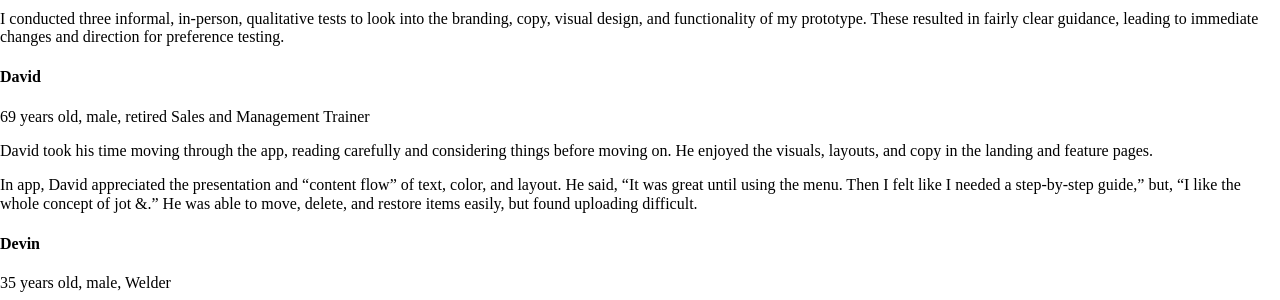
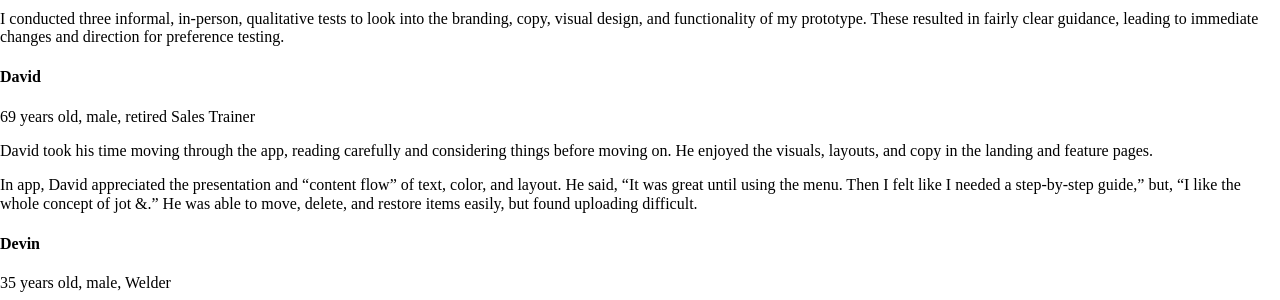
Before and after one commit to ctavispost/personalPortfolio, a Jekyll site: the page built from project01/visual_design.md, in a window 1280 px wide. Shown: the part 770-1070 px from the top of the page. Built offline with Jekyll 4.4.1, drawn with Linux system fonts in a browser that asks for light colours; some web fonts are replaced; our own code applies the rules of GitHub Pages for plain Markdown files.

Commit message:
Fix typos

```diff
--- a/project01/visual_design.md
+++ b/project01/visual_design.md
@@ -52,9 +52,9 @@
     <p>I conducted three informal, in-person, qualitative tests to look into the branding, copy, visual design, and functionality of my prototype. These resulted in fairly clear guidance, leading to immediate changes and direction for preference testing.</p>
 
     <section class="smBreak"> <!-- tester David -->
-      <header class="headerWithP">
-        <h4>David</h4>
-        <p>69 years old, male, retired Sales and Management Trainer</p>
+      <header>
+        <h4 class="headerWithP">David</h4>
+        <p>69 years old, male, retired Sales Trainer</p>
       </header>
 
       <p>David took his time moving through the app, reading carefully and considering things before moving on. He enjoyed the visuals, layouts, and copy in the landing and feature pages.</p>
```
Also changed, not shown: project01/summary.md (+1 -1 lines).
